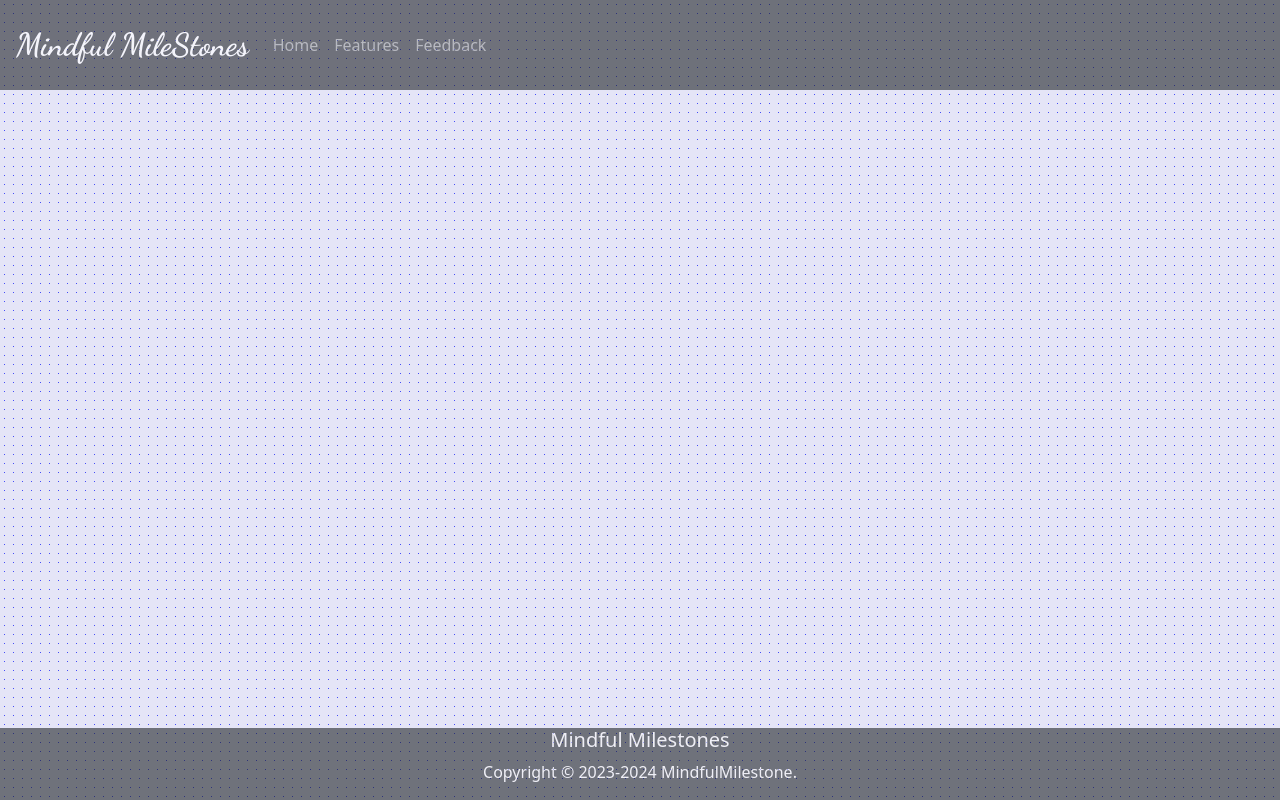
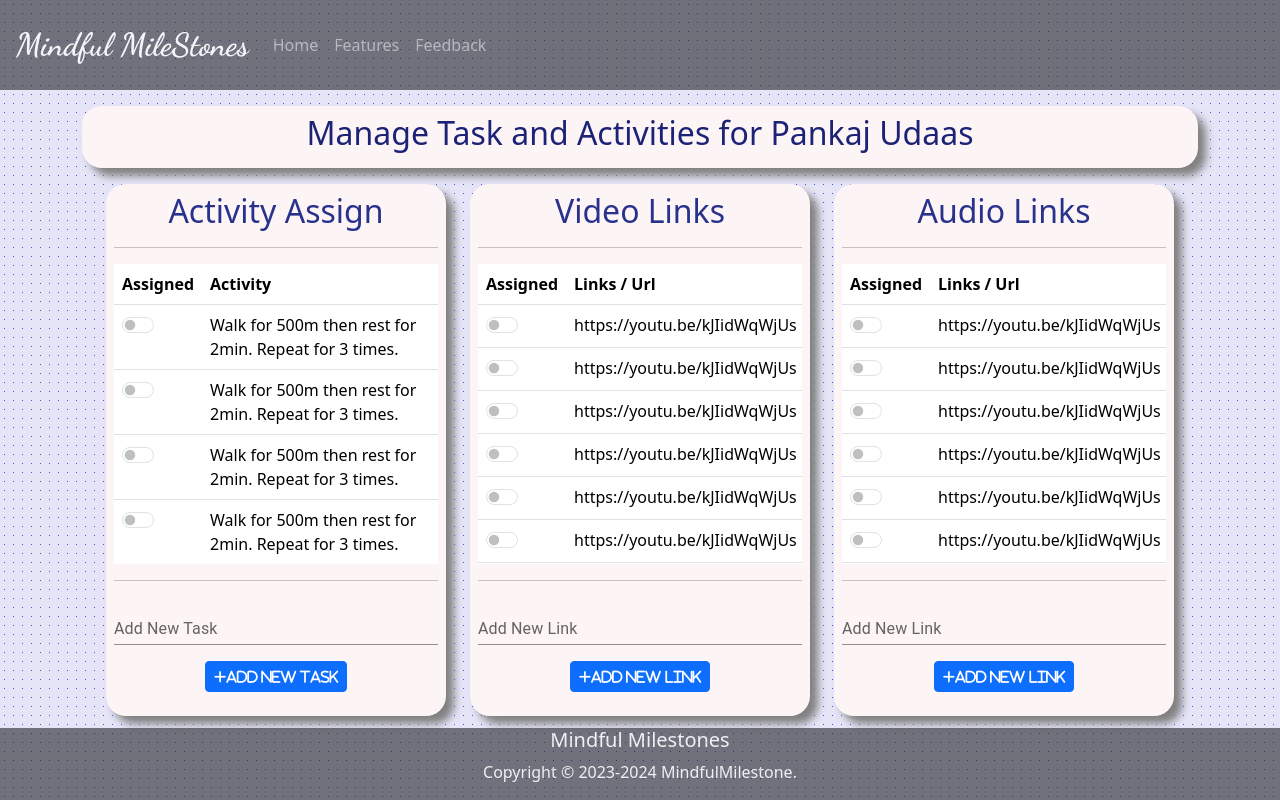
Before and after one commit to siddharth-os/mindful-milestones-client, a React (Create React App) app: page /doctor/patient/id/task in a window 1280 px wide. Built offline with nearby package versions, Linux system fonts and the light colour scheme; a web font is replaced by a local one.

Commit message:
added Task management completely

```diff
--- a/src/App.js
+++ b/src/App.js
@@ -9,6 +9,7 @@ import AddDoctor from './components/addDoctor';
 import Tryapi from './components/tryapis';
 import DoctorHome from './components/doctorHome';
 import PatientPage from './components/patientPage';
+import TaskManagement from './components/taskManagement';
 function App() {
   return (
     <div className="App">
@@ -22,6 +23,7 @@ function App() {
         <Route path="/admin/add" element={<AddDoctor/>}/>
         <Route path="/doctor/home" element={<DoctorHome/>}/>
         <Route path="/doctor/patient/id" element={<PatientPage/>}/>
+        <Route path="/doctor/patient/id/task" element={<TaskManagement/>}/>
         <Route path="/try/api" element={<Tryapi/>}/>
         </Routes>
         <Footer/>
--- /dev/null
+++ b/src/components/AudioLinkList.jsx
@@ -0,0 +1,66 @@
+import React, { useState } from "react";
+import TextField from "@mui/material/TextField";
+
+export default function AudioLinkList() {
+  const l = [1, 2, 3, 4, 5, 6, 7, 8, 9, 0, 2, 1, 1, 1, 1, 1];
+  const [newTask, setNewTask] = useState("");
+
+  const handleChangeActivity = (e) => {
+    setNewTask(e.target.value);
+  };
+  const handleActivitySubmit = (e) => {
+    e.preventDefault();
+    console.log(newTask);
+  };
+  return (
+    <div>
+      <div className="task-list" style={{ height: "300px", overflow: "auto" }}>
+        <table class="table">
+          <thead>
+            <tr>
+              <th scope="col">Assigned</th>
+              <th scope="col">Links / Url</th>
+            </tr>
+          </thead>
+          <tbody>
+            {l.map((e) => {
+              return (
+                <tr>
+                  <td>
+                    {/* <input className="checkbox-activity" type="checkbox" name="isAssigned" /> */}
+                    <div class="form-check form-switch">
+                      <input
+                        class="form-check-input"
+                        type="checkbox"
+                        id="flexSwitchCheckChecked"
+                      />
+                    </div>
+                  </td>
+                  <td>https://youtu.be/kJIidWqWjUs</td>
+                </tr>
+              );
+            })}
+          </tbody>
+        </table>
+      </div>
+      <hr />
+      <form style={{ textAlign: "center" }} onSubmit={handleActivitySubmit}>
+        <TextField
+          id="standard-basic"
+          label="Add New Link"
+          variant="standard"
+          value={newTask}
+          onChange={handleChangeActivity}
+          fullWidth
+        />
+        <button
+          className="btn btn-primary btn-sm"
+          type="submit"
+          style={{ margin: "1rem" }}
+        >
+          <i class="fa-solid fa-plus">Add New Link</i>
+        </button>
+      </form>
+    </div>
+  );
+}
--- /dev/null
+++ b/src/components/VideoLinkList.jsx
@@ -0,0 +1,66 @@
+import React, { useState } from "react";
+import TextField from "@mui/material/TextField";
+
+export default function VideoLinkList() {
+  const l = [1, 2, 3, 4, 5, 6, 7, 8, 9, 0, 2, 1, 1, 1, 1, 1];
+  const [newTask, setNewTask] = useState("");
+
+  const handleChangeActivity = (e) => {
+    setNewTask(e.target.value);
+  };
+  const handleActivitySubmit = (e) => {
+    e.preventDefault();
+    console.log(newTask);
+  };
+  return (
+    <div>
+      <div className="task-list" style={{ height: "300px", overflow: "auto" }}>
+        <table class="table">
+          <thead>
+            <tr>
+              <th scope="col">Assigned</th>
+              <th scope="col">Links / Url</th>
+            </tr>
+          </thead>
+          <tbody>
+            {l.map((e) => {
+              return (
+                <tr>
+                  <td>
+                    {/* <input className="checkbox-activity" type="checkbox" name="isAssigned" /> */}
+                    <div class="form-check form-switch">
+                      <input
+                        class="form-check-input"
+                        type="checkbox"
+                        id="flexSwitchCheckChecked"
+                      />
+                    </div>
+                  </td>
+                  <td>https://youtu.be/kJIidWqWjUs</td>
+                </tr>
+              );
+            })}
+          </tbody>
+        </table>
+      </div>
+      <hr />
+      <form style={{ textAlign: "center" }} onSubmit={handleActivitySubmit}>
+        <TextField
+          id="standard-basic"
+          label="Add New Link"
+          variant="standard"
+          value={newTask}
+          onChange={handleChangeActivity}
+          fullWidth
+        />
+        <button
+          className="btn btn-primary btn-sm"
+          type="submit"
+          style={{ margin: "1rem" }}
+        >
+          <i class="fa-solid fa-plus">Add New Link</i>
+        </button>
+      </form>
+    </div>
+  );
+}
--- a/src/components/activePatientListDash.jsx
+++ b/src/components/activePatientListDash.jsx
@@ -27,7 +27,7 @@ export default function ActivePatientListDash() {
                   LABrador
                 </td>
                 <td>
-                  <a href="#">View</a>
+                  <a href="/doctor/patient/id">View</a>
                 </td>
               </tr>
             )
--- a/src/components/adminHome.jsx
+++ b/src/components/adminHome.jsx
@@ -16,7 +16,9 @@ export default function AdminHome() {
     const [isToken,setIsToken]=useState(false);
     const navigate = useNavigate();
     useState(()=>{
-      setIsToken(isTokenExist());
+      //this is to set is Token
+      // setIsToken(isTokenExist());
+      setIsToken(true);
       const fetchAllDoctors=async()=>{
         const token = 'Bearer '+localStorage.getItem('jwtToken');
         console.log(token);
--- a/src/components/questionnaire.jsx
+++ b/src/components/questionnaire.jsx
@@ -1,12 +1,36 @@
 import React from "react";
 
 export default function Questionnaire() {
-    const l= [1,2,3,4,5,6,7,8];
+  const l = [1, 2, 3, 4, 5, 6, 7, 8];
+  const headingStyle = {
+    color: "#19376D",
+    background: "#FDF4F5",
+    padding: "0.5rem",
+    textAlign: "center",
+    marginLeft: "1rem",
+    marginBottom:"1rem",
+    // width: "100%",
+    borderRadius: "20px",
+    boxShadow: "8px 8px 8px gray",
+  };
+  const questionStyle = {
+    background: "#FDF4F5",
+    marginLeft: "1rem",
+    padding: "0.5rem",
+    borderRadius: "20px",
+    marginBottom:"1rem"
+  };
   return (
-    <div className="container">
-        <h2 style={{color:"#19376D",background:"#FDF4F5",padding:"0.5rem",textAlign:"center",marginLeft:"1rem",width:"100%",borderRadius:"20px",boxShadow:"8px 8px 8px gray"}}>Questionnaire Filled By Patient</h2>
-      <div className="question">
-        <h4>How are you feeling today?</h4>
+    <div className="container" style={{marginLeft:"0.5rem"}}>
+      <h2 style={headingStyle}>Questionnaire Filled By Patient</h2>
+      <div
+        className="main-question-div"
+        style={{ height: "250px", overflow: "auto",margin:"1rem auto" }}
+      >
+        {l.map((ele) => {
+          return (
+            <div className="question" style={questionStyle}>
+              <h5>How are you feeling today?</h5>
               <div class="progress">
                 <div
                   class="progress-bar"
@@ -14,10 +38,15 @@ export default function Questionnaire() {
                   aria-valuenow="25"
                   aria-valuemin="0"
                   aria-valuemax="100"
-            style={{width:"25%"}}
-          >25%</div>
+                  style={{ width: "25%" }}
+                >
+                  25%
                 </div>
               </div>
             </div>
           );
+        })}
+      </div>
+    </div>
+  );
 }
--- /dev/null
+++ b/src/components/taskList.jsx
@@ -0,0 +1,66 @@
+import React, { useState } from "react";
+import TextField from "@mui/material/TextField";
+
+export default function TaskList() {
+  const l = [1, 2, 3, 4, 5, 6, 7, 8, 9, 0, 2, 1, 1, 1, 1, 1];
+  const [newTask, setNewTask] = useState("");
+
+  const handleChangeActivity = (e) => {
+    setNewTask(e.target.value);
+  };
+  const handleActivitySubmit = (e) => {
+    e.preventDefault();
+    console.log(newTask);
+  };
+  return (
+    <div>
+      <div className="task-list" style={{ height: "300px", overflow: "auto" }}>
+        <table class="table">
+          <thead>
+            <tr>
+              <th scope="col">Assigned</th>
+              <th scope="col">Activity</th>
+            </tr>
+          </thead>
+          <tbody>
+            {l.map((e) => {
+              return (
+                <tr>
+                  <td>
+                    {/* <input className="checkbox-activity" type="checkbox" name="isAssigned" /> */}
+                    <div class="form-check form-switch">
+                      <input
+                        class="form-check-input"
+                        type="checkbox"
+                        id="flexSwitchCheckChecked"
+                      />
+                    </div>
+                  </td>
+                  <td>Walk for 500m then rest for 2min. Repeat for 3 times.</td>
+                </tr>
+              );
+            })}
+          </tbody>
+        </table>
+      </div>
+      <hr />
+      <form style={{ textAlign: "center" }} onSubmit={handleActivitySubmit}>
+        <TextField
+          id="standard-basic"
+          label="Add New Task"
+          variant="standard"
+          value={newTask}
+          onChange={handleChangeActivity}
+          fullWidth
+        />
+        <button
+          className="btn btn-primary btn-sm"
+          type="submit"
+          style={{ margin: "1rem" }}
+        >
+          <i class="fa-solid fa-plus">Add New Task</i>
+        </button>
+      </form>
+    </div>
+  );
+}
--- /dev/null
+++ b/src/components/taskManagement.jsx
@@ -0,0 +1,51 @@
+import React from "react";
+import AudioLinkList from "./AudioLinkList";
+import TaskList from "./taskList";
+import VideoLinkList from "./VideoLinkList";
+
+export default function TaskManagement() {
+  const sideBarStyle = {
+    backgroundColor: "#FDF4F5",
+    padding: "0.5rem",
+    borderRadius: "20px",
+    boxShadow: "8px 8px 8px gray",
+  };
+  const headingStyle = { textAlign: "center" };
+  // style={sideBarStyle}
+  return (
+    <div className="container">
+      <div style={{ backgroundColor: "#FDF4F5", padding: "0.5rem",textAlign:"center",borderRadius:"20px", boxShadow: "8px 8px 8px gray", }}>
+          <h2 className="dark-blue-heading">Manage Task and Activities for Pankaj Udaas</h2>
+      </div>
+      <div className="container row" style={{ margin: "1rem auto" }}>
+        <div className="col-12 col-md-4 doc-sidebar-main">
+          <div style={sideBarStyle}>
+            <h2 className="blue-heading" style={headingStyle}>
+              Activity Assign
+            </h2>
+            <hr />
+            <TaskList />
+          </div>
+        </div>
+        <div className="col-12 col-md-4">
+          <div style={sideBarStyle}>
+            <h2 className="blue-heading" style={headingStyle}>
+              Video Links
+            </h2>
+            <hr />
+            <VideoLinkList />
+          </div>
+        </div>
+        <div className="col-12 col-md-4">
+          <div style={sideBarStyle}>
+            <h2 className="blue-heading" style={headingStyle}>
+              Audio Links
+            </h2>
+            <hr />
+            <AudioLinkList />
+          </div>
+        </div>
+      </div>
+    </div>
+  );
+}
```
Also changed, not shown: src/components/doctorSideBarCard.jsx (+7 -6 lines), src/components/images/enjoying.jpeg (added). Lines whose indentation alone changed are shown as unchanged.
